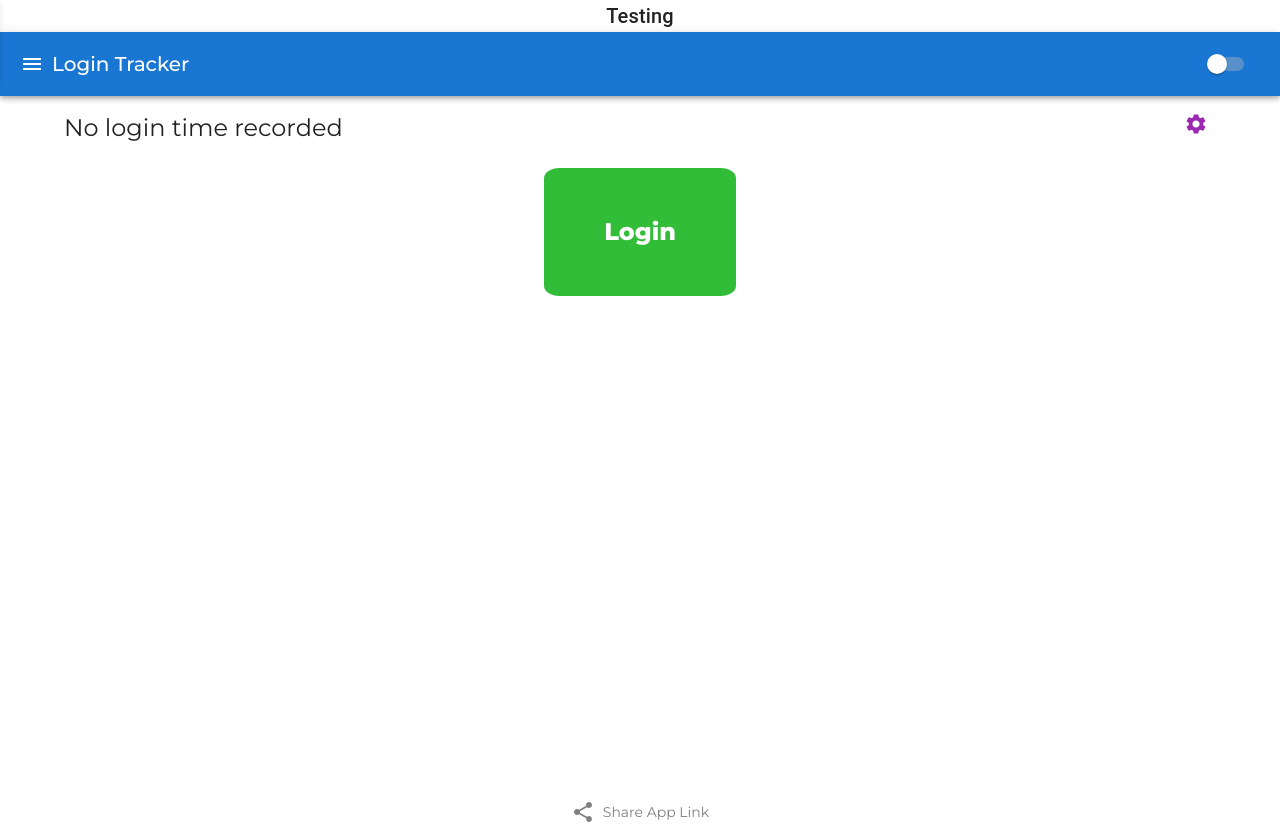
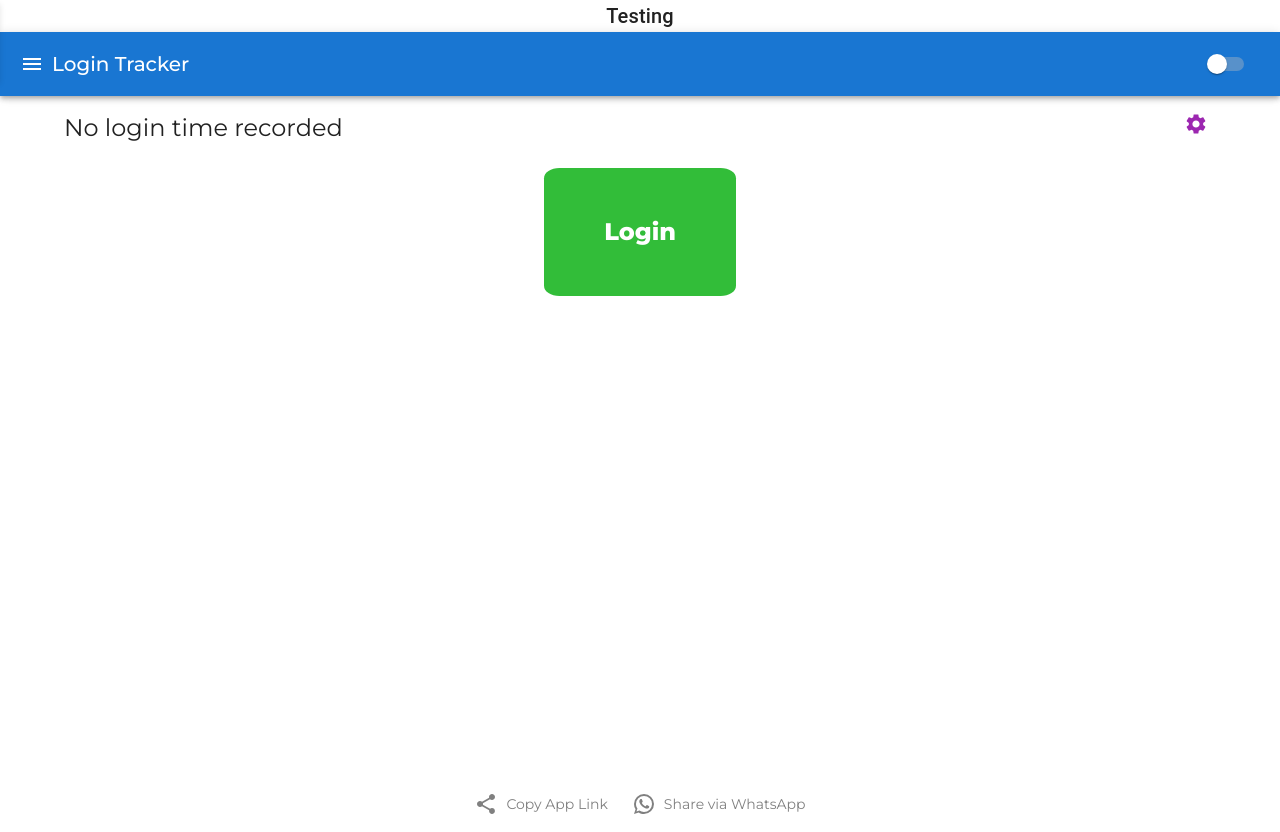
Before and after one commit to DeviPrasadKL/notification_pwa, a React (Vite) app: page / in a window 1280 px wide. Built offline with nearby package versions, Linux system fonts and the light colour scheme; no server answers.

Commit message:
feat: enhance sharing functionality with WhatsApp integration and clipboard support

```diff
--- a/src/Theme/ThemeChanger.jsx
+++ b/src/Theme/ThemeChanger.jsx
@@ -7,7 +7,7 @@ import {
     Typography,
 } from '@mui/material';
 import ShareIcon from '@mui/icons-material/Share';
-
+import WhatsAppIcon from '@mui/icons-material/WhatsApp';
 import { ToastContainer } from 'react-toastify';
 import 'react-toastify/dist/ReactToastify.css';
 import { notifyError, notifySuccess } from '../Utils/notify';
@@ -31,27 +31,6 @@ export default function ThemeChanger() {
 
     const [darkMode, setDarkMode] = useState(getInitialMode);
     const [sidebarOpen, setSidebarOpen] = useState(false);
-
-    const handleThemeToggle = () => {
-        const newMode = !darkMode;
-        setDarkMode(newMode);
-        localStorage.setItem('themeMode', JSON.stringify(newMode));
-    };
-
-    /**
-     * Shares a predefined message and app link via WhatsApp.
-     * Opens WhatsApp Web or the WhatsApp app with a pre-filled message,
-     * allowing the user to share the app link easily.
-     */
-    const handleShareViaWhatsApp = () => {
-        const link = 'https://logout-legend.onrender.com/';
-        const message = `Hey! Checkout this amazing login tracker app.\n\nYou can install it like a normal app on both Android and iOS 📱\n\nHere's the link: ${link}`;
-        const encodedMessage = encodeURIComponent(message);
-
-        const whatsappUrl = `https://wa.me/?text=${encodedMessage}`;
-
-        window.open(whatsappUrl, '_blank');
-    };
 
     useEffect(() => {
         const body = document.body;
@@ -77,6 +56,63 @@ export default function ThemeChanger() {
         }
     });
 
+    /**
+     * Toggles the application's theme mode between dark and light.
+     * Updates the local state and persists the selected mode in localStorage.
+     */
+    const handleThemeToggle = () => {
+        const newMode = !darkMode;
+        setDarkMode(newMode);
+        localStorage.setItem('themeMode', JSON.stringify(newMode));
+    };
+
+    /**
+     * Handles copying the app link to the user's clipboard with a secure and fallback method.
+     * Shows a toast notification when successful.
+     */
+    const handleCopyLink = () => {
+        const link = 'https://logout-legend.onrender.com/';
+
+        if (navigator.clipboard && window.isSecureContext) {
+            navigator.clipboard.writeText(link)
+                .then(() => notifySuccess('Link copied to clipboard!'))
+                .catch(err => {
+                    console.error('Clipboard write failed:', err);
+                    notifyError('Failed to copy link.');
+                });
+        } else {
+            const textArea = document.createElement("textarea");
+            textArea.value = link;
+            textArea.style.position = "absolute";
+            document.body.appendChild(textArea);
+            textArea.focus();
+            textArea.select();
+
+            try {
+                document.execCommand('copy');
+                notifySuccess('Link copied to clipboard!');
+            } catch (err) {
+                console.error('Fallback copy failed:', err);
+                notifyError('Failed to copy link.');
+            }
+
+            document.body.removeChild(textArea);
+        }
+    };
+
+    /**
+     * Shares the app link and a custom message via WhatsApp.
+     * Opens WhatsApp in a new browser tab with a pre-filled message containing
+     * information about the app and its installation instructions.
+     */
+    const handleShareViaWhatsApp = () => {
+        const link = 'https://logout-legend.onrender.com/';
+        const message = `Hey! Checkout this amazing login tracker app.\n\nYou can install it like a normal app on both Android and iOS 📱\n\nHere's the link: ${link}`;
+        const encodedMessage = encodeURIComponent(message);
+        const whatsappUrl = `https://wa.me/?text=${encodedMessage}`;
+        window.open(whatsappUrl, '_blank');
+    };
+
     return (
         <ThemeProvider theme={theme}>
             <CssBaseline />
@@ -100,13 +136,34 @@ export default function ThemeChanger() {
                     flexDirection="row"
                     justifyContent="center"
                     alignItems="center"
-                    gap={1}
+                    gap={3}
                     p={1}
-                    sx={{ cursor: 'pointer', color: 'grey' }}
-                    onClick={handleShareViaWhatsApp}
+                    pb={2}
+                    sx={{ color: 'grey' }}
                 >
-                    <ShareIcon />
-                    <Typography variant="body2">Share App Link</Typography>
+                    {/* Copy to Clipboard */}
+                    <Stack
+                        flexDirection="row"
+                        alignItems="center"
+                        gap={1}
+                        sx={{ cursor: 'pointer' }}
+                        onClick={handleCopyLink}
+                    >
+                        <ShareIcon />
+                        <Typography variant="body2">Copy App Link</Typography>
+                    </Stack>
+
+                    {/* Share via WhatsApp */}
+                    <Stack
+                        flexDirection="row"
+                        alignItems="center"
+                        gap={1}
+                        sx={{ cursor: 'pointer' }}
+                        onClick={handleShareViaWhatsApp}
+                    >
+                        <WhatsAppIcon />
+                        <Typography variant="body2">Share via WhatsApp</Typography>
+                    </Stack>
                 </Stack>
             </Stack>
         </ThemeProvider>
```
